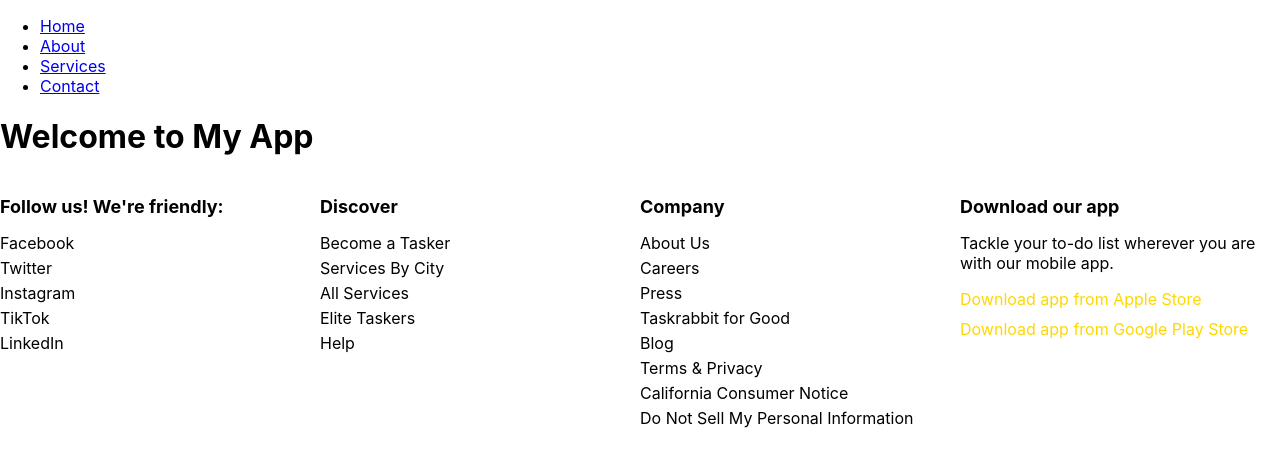
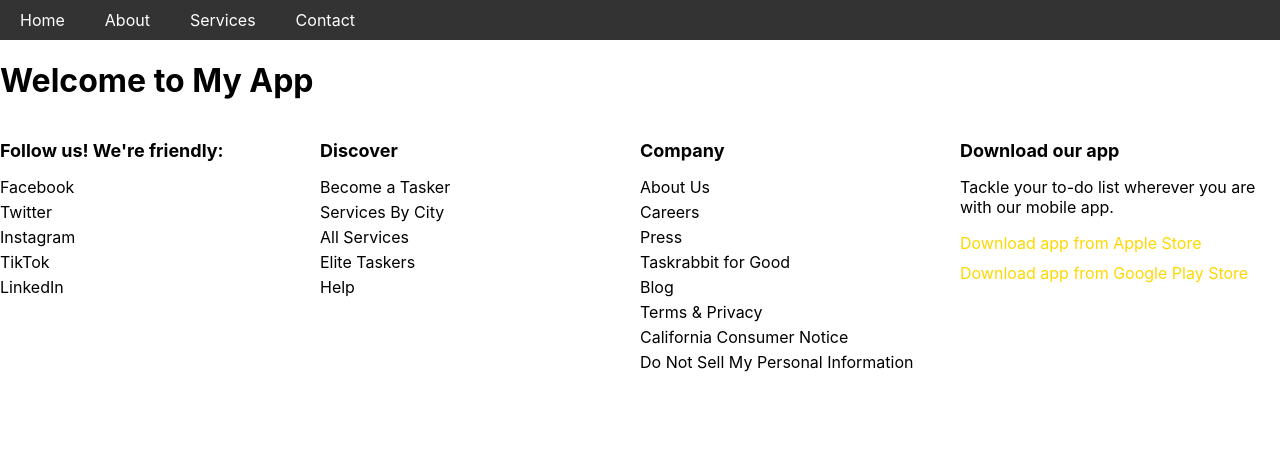
Before and after one commit to maxwellmuchiri/service-bridge, a React (Create React App) app: page / in a window 1280 px wide. Shown: the top 466 px of the page. Built offline with nearby package versions, Linux system fonts and the light colour scheme.

Commit message:
css workin

```diff
--- a/src/App.css
+++ b/src/App.css
@@ -1,21 +1,3 @@
-/* App.css */
-
-/* Styles for the App component */
-.app-container {
-  max-width: 800px;
-  margin: 0 auto;
-  padding: 20px;
-  background-color: #f0f0f0;
-}
-
-.app-title {
-  color: #333;
-  font-size: 24px;
-  text-align: center;
-  margin-bottom: 20px;
-}
-
-/* Styles for the NavBar component */
 /* App.css */
 
 .navbar {
@@ -27,21 +9,29 @@
   list-style-type: none;
   margin: 0;
   padding: 0;
+  display: flex;
 }
 
 .navbar li {
-  display: inline;
   margin-right: 20px;
+}
+
+.navbar li:last-child {
+  margin-right: 0;
 }
 
 .navbar a {
   text-decoration: none;
   color: #fff;
+  padding: 5px 10px;
+  border-radius: 5px;
 }
 
 .navbar a:hover {
-  color: #ffd700;
+  background-color: #fff;
+  color: #333;
 }
+
 /* App.css  for footer*/
 
 .footer {
--- a/src/components/Navbar.js
+++ b/src/components/Navbar.js
@@ -1,13 +1,14 @@
 import React from 'react';
+
 
 const Navbar = () => {
   return (
-    <nav>
-      <ul>
-        <li><a href="/">Home</a></li>
-        <li><a href="/about">About</a></li>
-        <li><a href="/services">Services</a></li>
-        <li><a href="/contact">Contact</a></li>
+    <nav className="navbar">
+      <ul className="navbar-list">
+        <li className="navbar-item"><a href="/">Home</a></li>
+        <li className="navbar-item"><a href="/">About</a></li>
+        <li className="navbar-item"><a href="/">Services</a></li>
+        <li className="navbar-item"><a href="/">Contact</a></li>
       </ul>
     </nav>
   );
```
